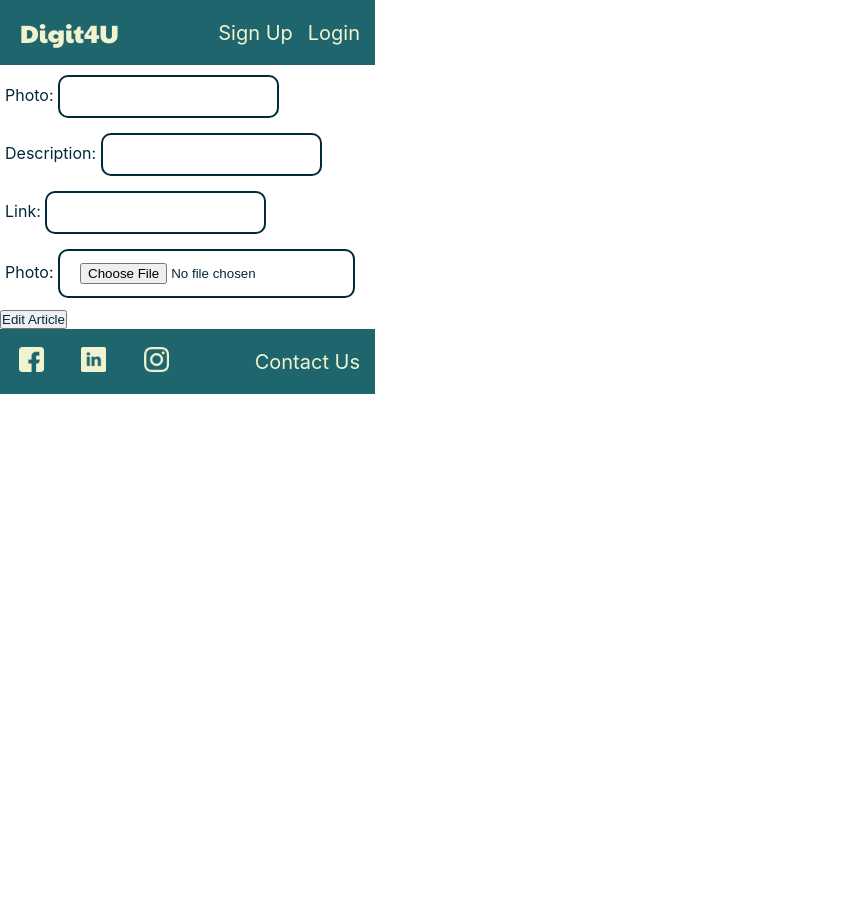
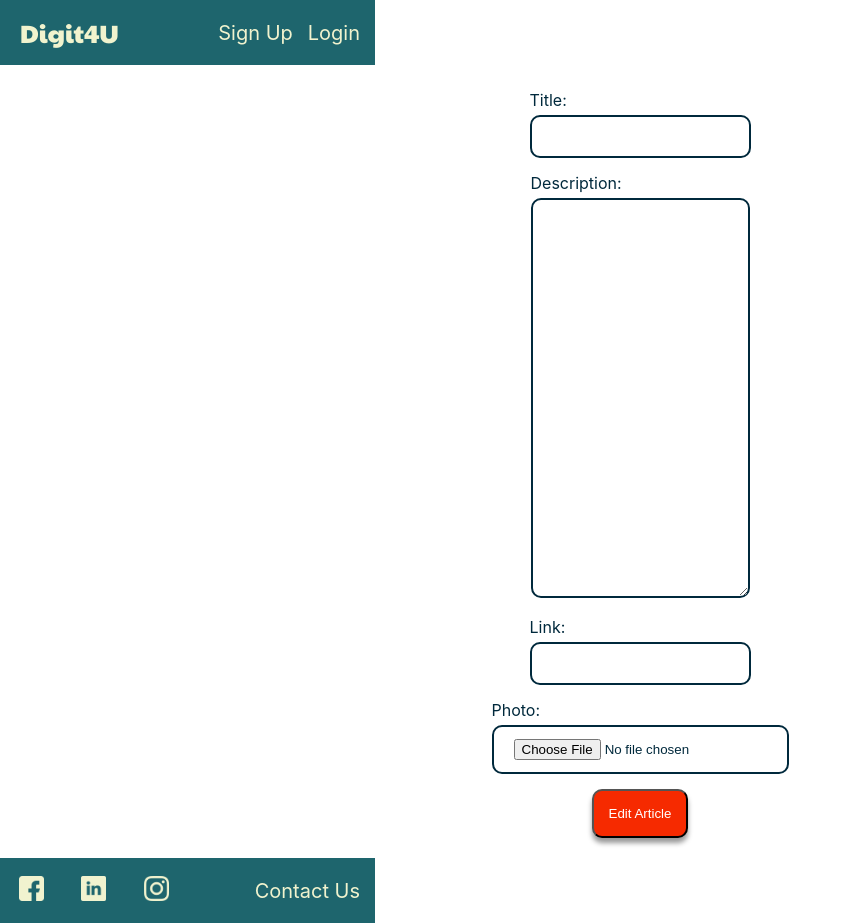
Before and after one commit to l-masip/digit4u2, a React (Create React App) app: page /editArticle/1 in a window 1280 px wide. Shown: the whole page, without its empty margins (0-852 px from the left). Before the commit the page ends 800 px from the top, so only its background shows below. Built offline with nearby package versions, Linux system fonts and the light colour scheme; no server answers.

Commit message:
edit forms css

```diff
--- a/src/pages/EditArticle.js
+++ b/src/pages/EditArticle.js
@@ -92,9 +92,9 @@ class EditArticle extends Component {
   render() {
     const { fields } = this.state;
     return (
-      <form onSubmit={(e) => this.handleSubmit(e)}>
+      <form onSubmit={(e) => this.handleSubmit(e)} className='form'>
         <div className="form-item">
-          <label htmlFor="name">Photo: </label>
+          <label htmlFor="name">Title: <br></br></label>
           <input
             type="text"
             value={fields.name}
@@ -104,8 +104,8 @@ class EditArticle extends Component {
         </div>
 
         <div className="form-item">
-          <label htmlFor="description">Description: </label>
-          <input
+          <label htmlFor="description">Description: <br></br> </label>
+          <textarea
             type="text"
             value={fields.description}
             onChange={(e) => this.handleChange(e)}
@@ -114,17 +114,20 @@ class EditArticle extends Component {
         </div>
 
         <div className="form-item">
-          <label htmlFor="link">Link: </label>
+          <label htmlFor="link">Link: <br></br></label>
           <input
             type="text"
             value={fields.link}
             onChange={(e) => this.handleChange(e)}
             name="link"
+            rows="10"
+            cols="20"
+            wrap="soft"
           />
         </div>
 
         <div className="form-item">
-          <label htmlFor="photo">Photo: </label>
+          <label htmlFor="photo">Photo: <br></br></label>
           <input
             type="file"
             name="photo"
@@ -132,7 +135,7 @@ class EditArticle extends Component {
           />
         </div>
 
-        <button type="submit">Edit Article</button>
+        <button type="submit" className="form-btn">Edit Article</button>
       </form>
     );
   }
--- a/src/pages/EditUser.js
+++ b/src/pages/EditUser.js
@@ -1,6 +1,7 @@
 import React, { Component } from "react";
 import { withAuth } from "../context/auth.context";
 import UserService from "../services/user.service";
+import './form.css'
 
 const userService = new UserService();
 
@@ -111,7 +112,7 @@ class EditUser extends Component {
   render() {
     const { fields } = this.state;
     return (
-      <form onSubmit={(e) => this.handleSubmit(e)}>
+      <form onSubmit={(e) => this.handleSubmit(e)} className='form'>
         {/* <div className="form-item">
           <label htmlFor="password">Password: </label>
           <input
@@ -162,7 +163,7 @@ class EditUser extends Component {
           />
         </div>
 
-        <button type="submit">Submit changes</button>
+        <button type="submit" className='form-btn'>Submit changes</button>
       </form>
     );
   }
--- a/src/pages/form.css
+++ b/src/pages/form.css
@@ -14,7 +14,7 @@
   padding: 12px 20px;
   margin: 5px 0;
   box-sizing: border-box;
-  border: 2px solid;
+  border: 2px solid #00293c;
   border-radius: 10px;
 }
 
@@ -35,3 +35,7 @@
   display:inline-block;
   padding:15px 10px;
 }
+
+.form-item textarea {
+  height: 400px;
+}
```
Also changed, not shown: src/pages/ContactUs.js (+18 -8 lines).
